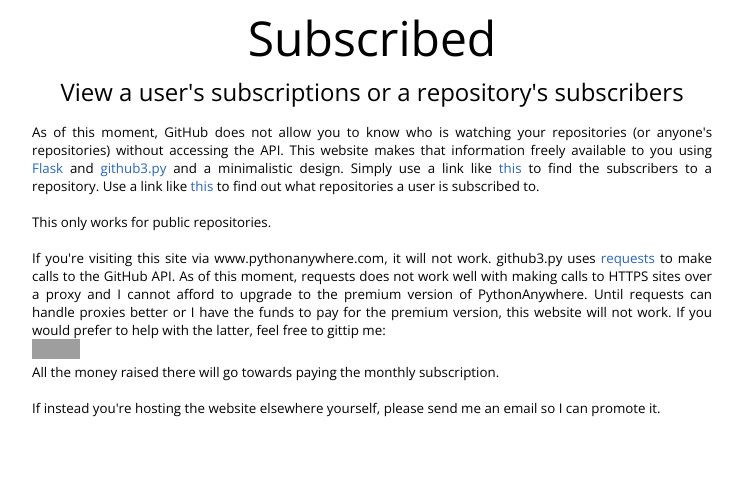
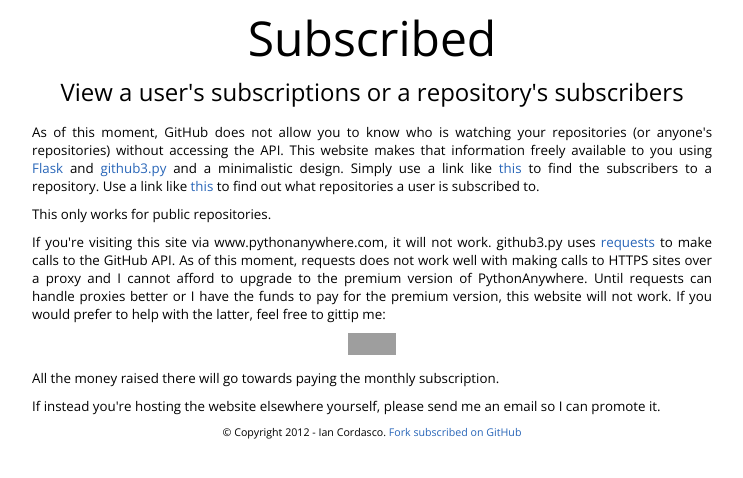
Before and after one commit to sigmavirus24/subscribed, a Flask app: page / in a window 1280 px wide. Shown: the top 478 px of the page, without its empty margins (268-1011 px from the left). Run offline with Flask 2, Linux system fonts and the light colour scheme; grey boxes are pictures that could not be loaded.

Commit message:
Fix formatting.

```diff
--- a/subscribed/static/default.css
+++ b/subscribed/static/default.css
@@ -43,3 +43,8 @@
     text-align : inherit;
     color : #2966B8;
 }
+
+#footer, #footer p {
+    font-size: 8pt;
+    text-align: center;
+}
--- a/subscribed/templates/base.html
+++ b/subscribed/templates/base.html
@@ -24,5 +24,14 @@
         <p>
         {% block body %}{% endblock %}
         </p>
+
+        <div id="footer">
+            <p>
+            &copy; Copyright 2012 - Ian Cordasco.
+            <a href="https://github.com/sigmavirus24/subscribed">
+                Fork subscribed on GitHub
+            </a>
+            </p>
+        </div>
     </body>
 </html>
--- a/subscribed/templates/index.html
+++ b/subscribed/templates/index.html
@@ -25,9 +25,11 @@
 Simply use a link like <a href="/sigmavirus24/github3.py">this</a> to find the
 subscribers to a repository. Use a link like <a href="/sigmavirus24">this</a>
 to find out what repositories a user is subscribed to.
-<br /><br />
-This only works for public repositories.
-<br /><br />
+</p>
+
+<p>This only works for public repositories.</p>
+
+<p>
 If you're visiting this site via www.pythonanywhere.com, it will not work.
 github3.py uses <a href="http://python-requests.org">requests</a> to make
 calls to the GitHub API. As of this moment, requests does not work well with
@@ -35,12 +37,16 @@
 premium version of PythonAnywhere. Until requests can handle proxies better or
 I have the funds to pay for the premium version, this website will not work.
 If you would prefer to help with the latter, feel free to gittip me:<br />
+</p>
+
 <iframe style="border: 0; margin: 0; padding: 0;"
             src="https://www.gittip.com/sigmavirus24/widget.html"
-                    width="48pt" height="20pt"></iframe>
-<br />
-All the money raised there will go towards paying the monthly subscription.
-<br /><br />
+                    width="48pt" height="22pt"></iframe>
+
+<p>All the money raised there will go towards paying the monthly subscription.
+</p>
+
+<p>
 If instead you're hosting the website elsewhere yourself, please send me an
 email so I can promote it.
 {% endblock %}
```
